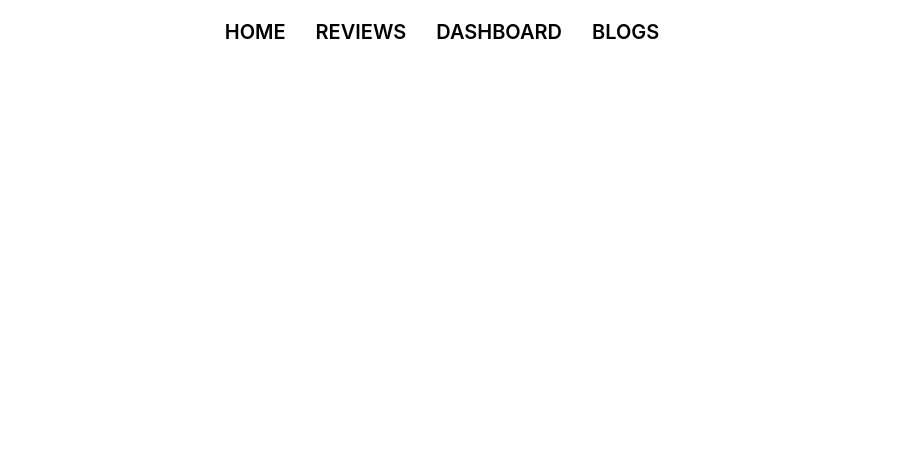
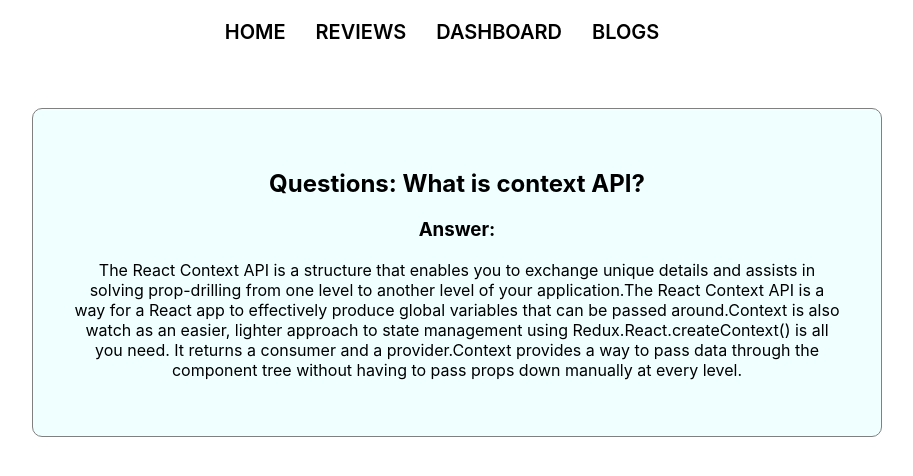
Before and after one commit to mriduldas07/procduct-analysis-react, a React (Create React App) app: page /blogs in a window 1280 px wide. Shown: the top 476 px of the page, without its empty margins (183-1096 px from the left). Built offline with nearby package versions, Linux system fonts and the light colour scheme.

Commit message:
404 page and blog qsn 1

```diff
--- a/src/App.js
+++ b/src/App.js
@@ -4,6 +4,9 @@ import { Route, Routes } from 'react-router-dom';
 import Header from './components/Header/Header';
 import Home from './components/Home/Home';
 import Reviews from './components/Reviews/Reviews';
+import NotFound from './components/NotFound/NotFound';
+import Blogs from './components/Blogs/Blogs';
+import Dashboard from './components/Dashboard/Dashboard';
 
 function App() {
   return (
@@ -12,6 +15,9 @@ function App() {
       <Routes>
         <Route path='/' element={<Home></Home>}></Route>
         <Route path='/reviews' element={<Reviews></Reviews>}></Route>
+        <Route path='/dashboard' element={<Dashboard></Dashboard>}></Route>
+        <Route path='/blogs' element={<Blogs></Blogs>}></Route>
+        <Route path='*' element={<NotFound></NotFound>}></Route>
       </Routes>
     </div>
   );
--- a/src/components/Blogs/Blogs.css
+++ b/src/components/Blogs/Blogs.css
@@ -0,0 +1,9 @@
+.blogs{
+    background-color: azure;
+    width: 60%;
+    padding: 40px;
+    margin: auto;
+    margin-top: 5%;
+    border: 1px solid gray;
+    border-radius: 10px;
+}
--- a/src/components/Blogs/Blogs.js
+++ b/src/components/Blogs/Blogs.js
@@ -0,0 +1,14 @@
+import React from 'react';
+import './Blogs.css'
+
+const Blogs = () => {
+    return (
+        <div className='blogs'>
+            <h2>Questions: What is context API?</h2>
+            <h3>Answer: </h3>
+            <p>The React Context API is a structure that enables you to exchange unique details and assists in solving prop-drilling from one level to another level of your application.The React Context API is a way for a React app to effectively produce global variables that can be passed around.Context is also watch as an easier, lighter approach to state management using Redux.React.createContext() is all you need. It returns a consumer and a provider.Context provides a way to pass data through the component tree without having to pass props down manually at every level.</p>
+        </div>
+    );
+};
+
+export default Blogs;
--- a/src/components/NotFound/NotFound.css
+++ b/src/components/NotFound/NotFound.css
@@ -0,0 +1,10 @@
+.notfound-page{
+    margin-top: 500px;
+    margin: auto;
+}
+.notfound-page h1{
+
+    text-align: center;
+    font-size: 100px;
+    border: 8px solid red;
+}
--- a/src/components/NotFound/NotFound.js
+++ b/src/components/NotFound/NotFound.js
@@ -0,0 +1,14 @@
+import React from 'react';
+import './NotFound.css'
+
+const NotFound = () => {
+    return (
+        <div className='notfound-page'>
+            <h1>404</h1>
+            <h3>Not found!!</h3>
+            <h4>Sorry, we can't find what you're looking for.</h4>
+        </div>
+    );
+};
+
+export default NotFound;
```
Also changed, not shown: src/components/hooks/useReview.js (deleted, +0 -15 lines).
